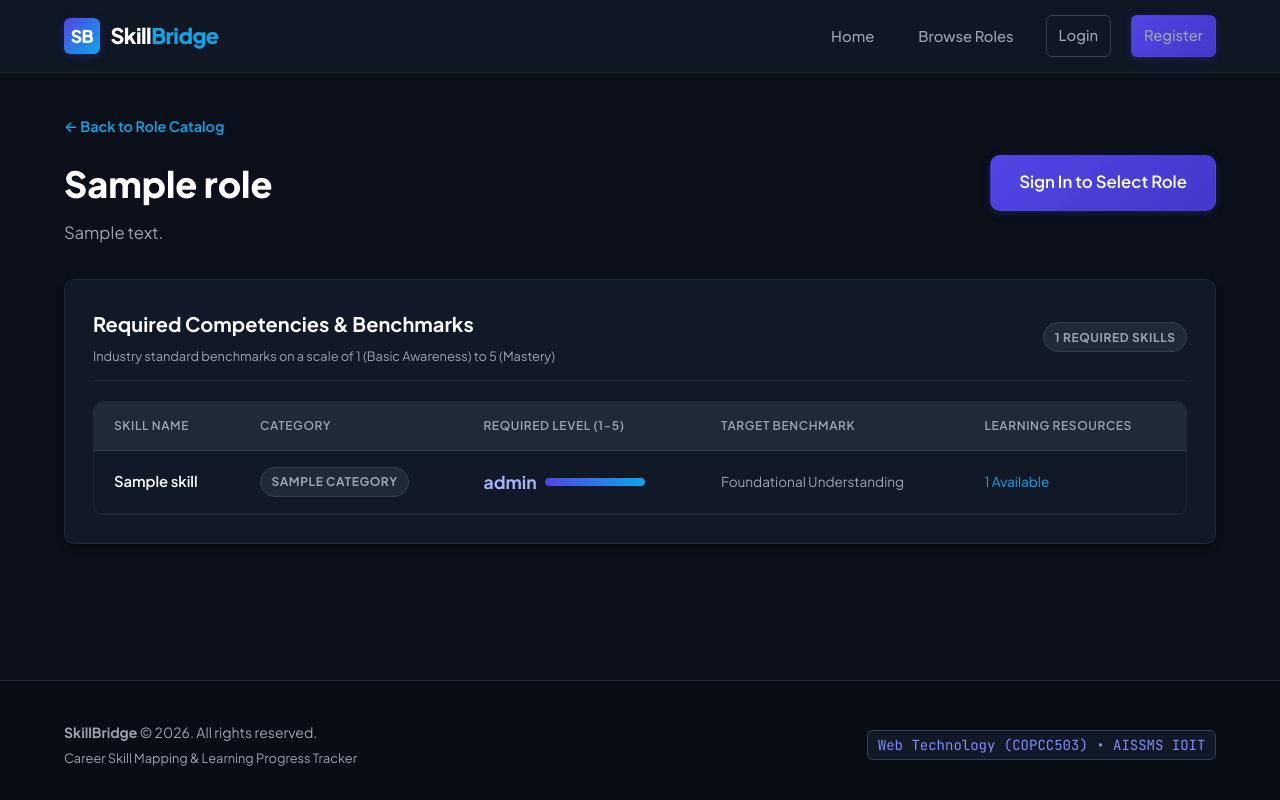
After one commit to Dev-43/WT_Mini_Project, a Django app: template core/templates/core/role_detail.html in a window 1280 px wide. The commit adds this page. Run offline with Django 3.2, Linux system fonts and the light colour scheme; the template is opened without the code that fills it: most values are stand-ins (such as "Sample title", 1, 10 or a date in 2020).

Commit message:
Step 6: Implement role catalog, role detail benchmark view, and target role selection

```diff
--- a/core/static/core/css/style.css
+++ b/core/static/core/css/style.css
@@ -375,6 +375,13 @@ main.site-main {
   transition: width 0.6s cubic-bezier(0.4, 0, 0.2, 1);
 }
 
+.level-0 { width: 0%; }
+.level-1 { width: 20%; }
+.level-2 { width: 40%; }
+.level-3 { width: 60%; }
+.level-4 { width: 80%; }
+.level-5 { width: 100%; }
+
 /* Forms */
 .form-group {
   margin-bottom: 1.25rem;
--- /dev/null
+++ b/core/templates/core/role_detail.html
@@ -0,0 +1,100 @@
+{% extends 'master.html' %}
+
+{% block title %}{{ role.name }} - Curriculum & Benchmarks - SkillBridge{% endblock %}
+
+{% block content %}
+<div style="margin-bottom: 2rem;">
+  <a href="{% url 'role_list' %}" style="color: var(--secondary); text-decoration: none; font-size: 0.9rem; font-weight: 600;">
+    &larr; Back to Role Catalog
+  </a>
+  <div style="display: flex; align-items: flex-start; justify-content: space-between; flex-wrap: wrap; gap: 1.5rem; margin-top: 1rem;">
+    <div>
+      <h1 style="font-size: 2.25rem; font-weight: 800; color: #fff;">{{ role.name }}</h1>
+      <p style="color: var(--text-muted); font-size: 1.05rem; max-width: 750px; margin-top: 0.5rem;">
+        {{ role.description }}
+      </p>
+    </div>
+
+    <div>
+      {% if user.is_authenticated %}
+        <form method="post" action="{% url 'role_select' role.id %}">
+          {% csrf_token %}
+          {% if is_target %}
+            <a href="{% url 'assessment' %}" class="btn btn-primary btn-lg">Take Assessment &rarr;</a>
+          {% else %}
+            <button type="submit" class="btn btn-primary btn-lg" id="btn-select-role">
+              Set as Target & Take Assessment &rarr;
+            </button>
+          {% endif %}
+        </form>
+      {% else %}
+        <a href="{% url 'login' %}?next={% url 'role_detail' role.id %}" class="btn btn-primary btn-lg">
+          Sign In to Select Role
+        </a>
+      {% endif %}
+    </div>
+  </div>
+</div>
+
+<div class="card">
+  <div class="card-header">
+    <div>
+      <h2 class="card-title">Required Competencies & Benchmarks</h2>
+      <p class="form-help">Industry standard benchmarks on a scale of 1 (Basic Awareness) to 5 (Mastery)</p>
+    </div>
+    <span class="badge badge-neutral">{{ role_skills|length }} Required Skills</span>
+  </div>
+
+  <div class="table-responsive">
+    <table class="data-table">
+      <thead>
+        <tr>
+          <th>Skill Name</th>
+          <th>Category</th>
+          <th>Required Level (1–5)</th>
+          <th>Target Benchmark</th>
+          <th>Learning Resources</th>
+        </tr>
+      </thead>
+      <tbody>
+        {% for rs in role_skills %}
+          <tr>
+            <td style="font-weight: 600; color: #fff;">{{ rs.skill.name }}</td>
+            <td><span class="badge badge-neutral">{{ rs.skill.category }}</span></td>
+            <td>
+              <div style="display: flex; align-items: center; gap: 0.5rem;">
+                <strong style="font-size: 1.1rem; color: #a5b4fc;">{{ rs.required_level }}</strong>
+                <div class="progress-bar-container" style="width: 100px; margin: 0;">
+                  <div class="progress-bar-fill level-{{ rs.required_level }}"></div>
+                </div>
+              </div>
+            </td>
+            <td style="font-size: 0.85rem; color: var(--text-muted);">
+              {% if rs.required_level >= 5 %}
+                Advanced / Production Mastery
+              {% elif rs.required_level >= 4 %}
+                Proficient / Autonomous Implementation
+              {% elif rs.required_level >= 3 %}
+                Intermediate / Working Knowledge
+              {% else %}
+                Foundational Understanding
+              {% endif %}
+            </td>
+            <td>
+              <span style="font-size: 0.85rem; color: var(--secondary);">
+                {{ rs.skill.resources.count }} Available
+              </span>
+            </td>
+          </tr>
+        {% empty %}
+          <tr>
+            <td colspan="5" style="text-align: center; color: var(--text-muted); padding: 2rem;">
+              No skills mapped to this role yet.
+            </td>
+          </tr>
+        {% endfor %}
+      </tbody>
+    </table>
+  </div>
+</div>
+{% endblock %}
--- a/core/urls.py
+++ b/core/urls.py
@@ -9,6 +9,7 @@ urlpatterns = [
     path('profile/', views.profile_view, name='profile'),
     path('roles/', views.role_list_view, name='role_list'),
     path('roles/<int:role_id>/', views.role_detail_view, name='role_detail'),
+    path('roles/<int:role_id>/select/', views.role_select_view, name='role_select'),
     path('assessment/', views.assessment_view, name='assessment'),
     path('result/', views.result_view, name='result'),
     path('tracker/', views.tracker_view, name='tracker'),
```
Also changed, not shown: core/templates/core/role_list.html (added, +86 -0 lines), core/views.py (+34 -3 lines).
